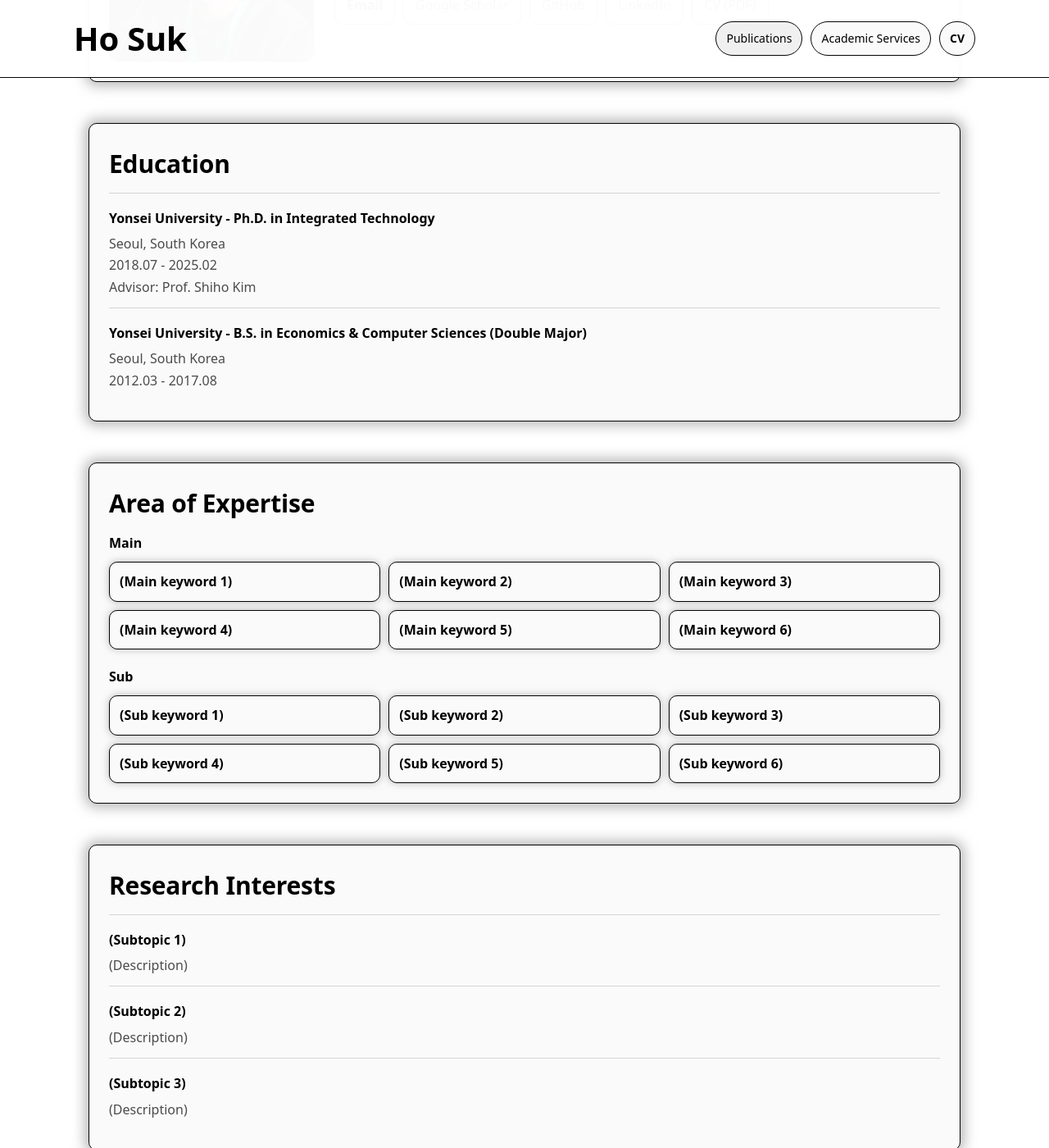
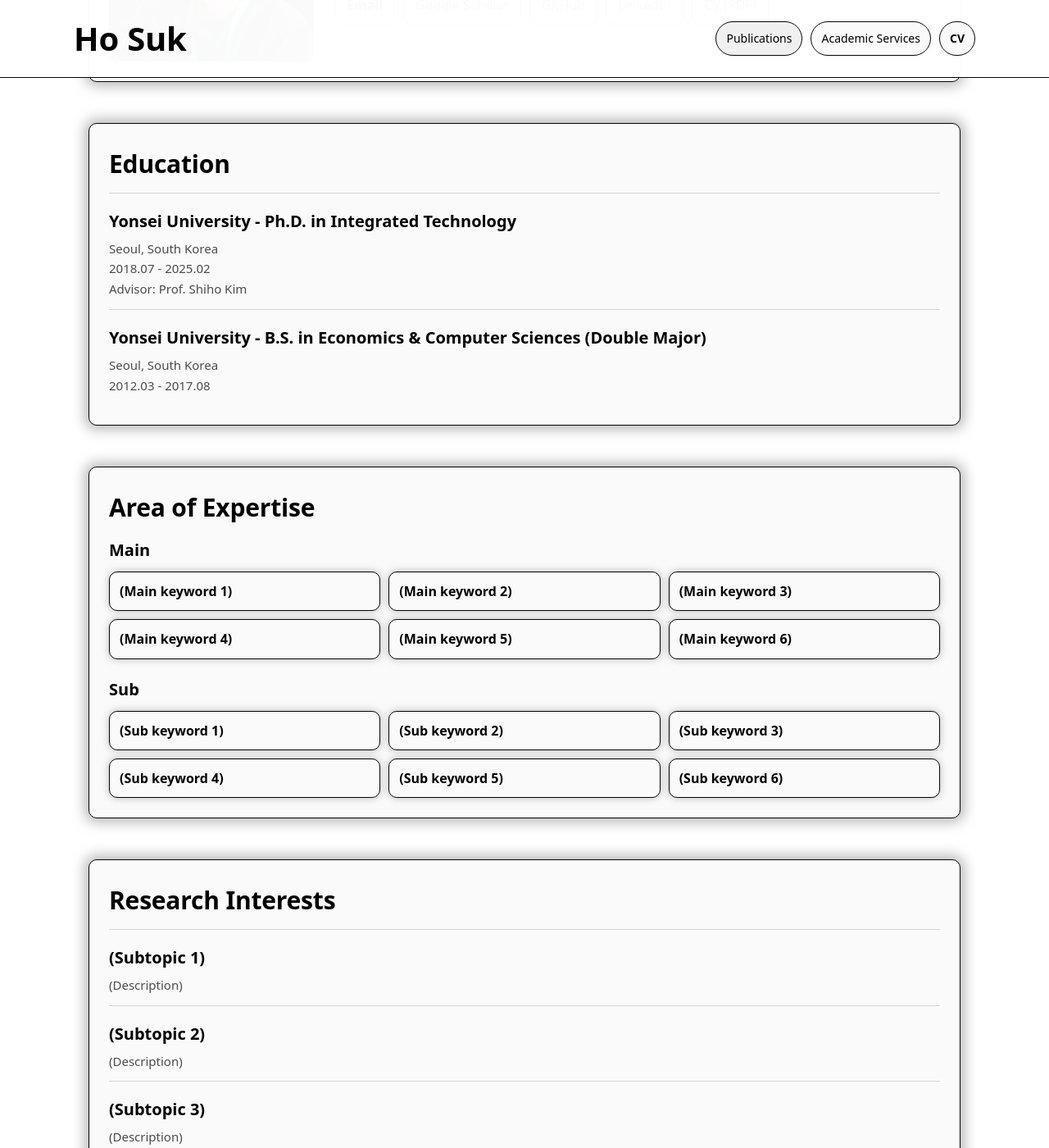
Before and after one commit to ho-suk-93/ho-suk-93.github.io, a Jekyll site: the page built from index.md, in a window 1280 px wide and 1400 px high, scrolled down 369 px. Shown: the whole window at 82% size. Built offline with Jekyll 4.4.1, drawn with Linux system fonts in a browser that asks for light colours.

Commit message:
Update style.scss

```diff
--- a/assets/css/style.scss
+++ b/assets/css/style.scss
@@ -200,7 +200,6 @@ a:hover{ text-decoration:underline; }
   font-weight: 900;
 }
 
-/* Section titles: 요청(두껍게 + 더 크게) */
 .section-title{
   margin:0 0 10px;
   font-size: 30px;
@@ -222,17 +221,19 @@ a:hover{ text-decoration:underline; }
 }
 .item-title{
   margin: 5px 0;
+  font-size: 20px;
   font-weight: 900;
 }
 .item-desc{
   margin: 0;
+  font-size: 15px;
   color: var(--muted);
 }
 
 /* Keyword grid (Area of Expertise) */
 .subheading{
   margin: 6px 0 10px;
-  font-size: 16px;
+  font-size: 20px;
   font-weight: 900;
 }
 
```
